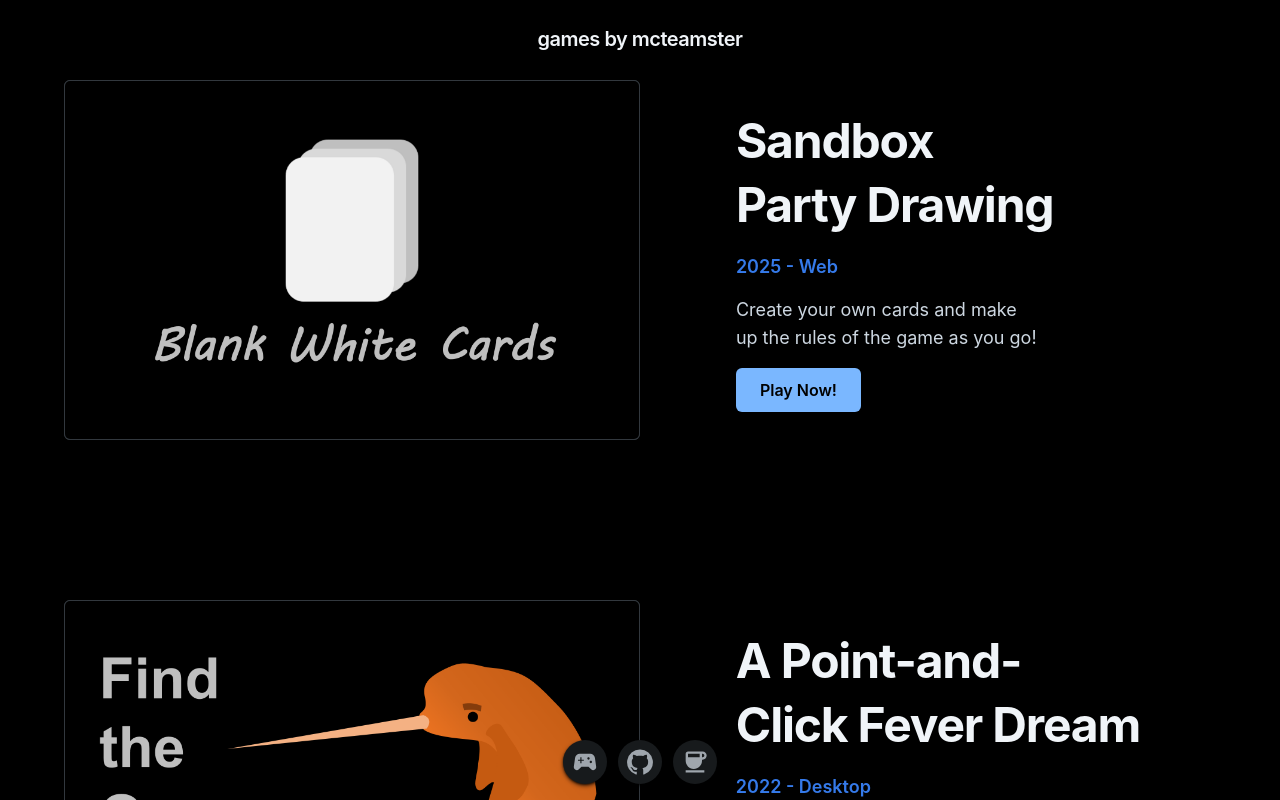
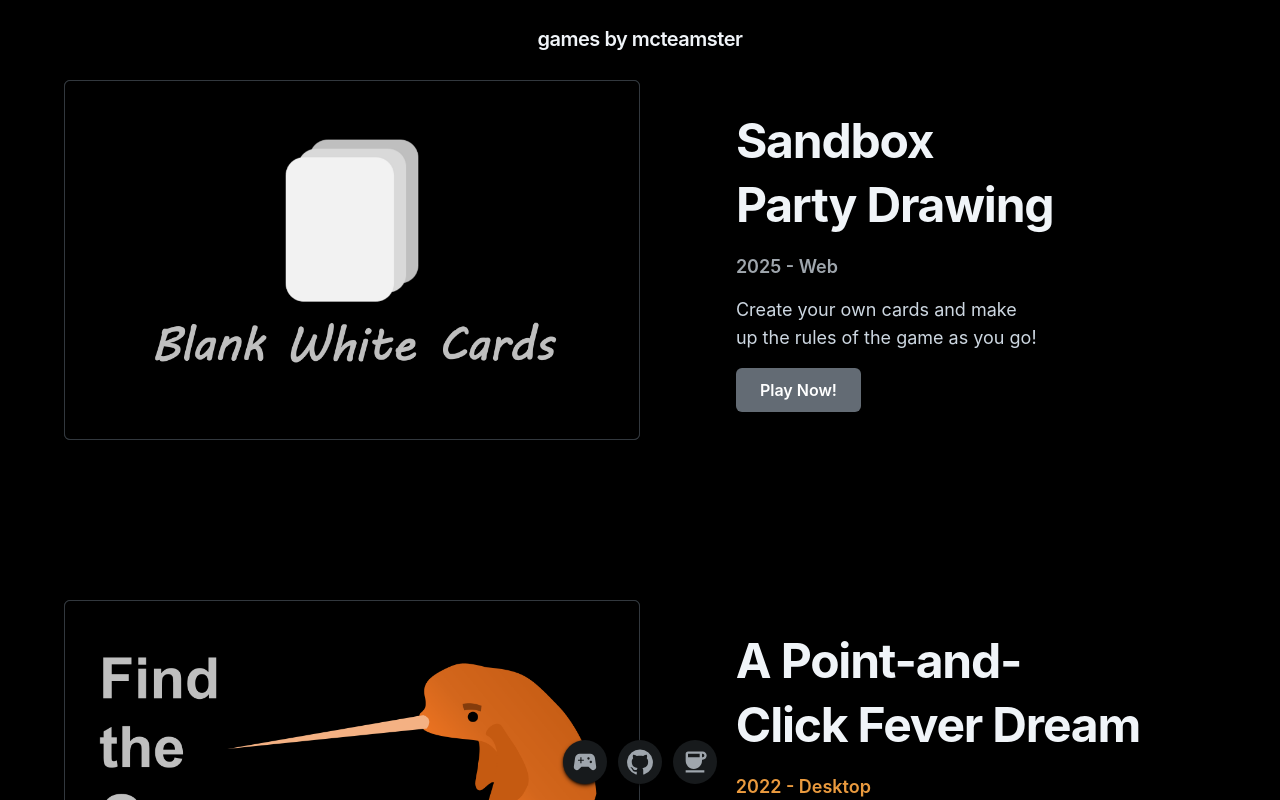
Before and after one commit to mcteamster/mcteamster, a React (Vite) app: page / in a window 1280 px wide. Built offline with nearby package versions, Linux system fonts and the light colour scheme.

Commit message:
styles: add colour schemes

```diff
--- a/src/blocks/GameBlank.tsx
+++ b/src/blocks/GameBlank.tsx
@@ -27,13 +27,13 @@ export default function GameBlank() {
       >
         Sandbox Party Drawing
       </Typography>
-      <Typography color="primary" fontSize="lg" fontWeight="lg">
+      <Typography color="neutral" fontSize="lg" fontWeight="lg">
         2025 - Web
       </Typography>
       <Typography fontSize="lg" textColor="text.secondary" lineHeight="lg">
         Create your own cards and make up the rules of the game as you go!
       </Typography>
-      <Button size='lg' component="a" href="https://white.mcteamster.com/">
+      <Button color="neutral" size='lg' component="a" href="https://white.mcteamster.com/">
         Play Now!
       </Button>
     </TwoSidedLayout>
--- a/src/blocks/GameDrink.tsx
+++ b/src/blocks/GameDrink.tsx
@@ -12,13 +12,13 @@ export default function GameDrink() {
       >
         Aussie Pub Crawl Simulator
       </Typography>
-      <Typography color="primary" fontSize="lg" fontWeight="lg">
+      <Typography color="success" fontSize="lg" fontWeight="lg">
         2021 - Web
       </Typography>
       <Typography fontSize="lg" textColor="text.secondary" lineHeight="lg">
         Get on the beers, COVID Era style.
       </Typography>
-      <Button size='lg' component="a" href="https://drinkingold.mcteamster.com/">
+      <Button color="success" size='lg' component="a" href="https://drinkingold.mcteamster.com/">
         Play Now!
       </Button>
     </TwoSidedLayout>
--- a/src/blocks/GameHalloween.tsx
+++ b/src/blocks/GameHalloween.tsx
@@ -18,7 +18,7 @@ export default function GameHalloween() {
       <Typography fontSize="lg" textColor="text.secondary" lineHeight="lg">
         A 2D side shooter that pushes the limits of what Office can do.
       </Typography>
-      <Button size='lg' component="a" href="https://mcteamster.itch.io/halloween">
+      <Button color="primary" size='lg' component="a" href="https://mcteamster.itch.io/halloween">
         Download
       </Button>
     </TwoSidedLayout>
--- a/src/blocks/GameOrange.tsx
+++ b/src/blocks/GameOrange.tsx
@@ -12,13 +12,13 @@ export default function GameOrange() {
       >
         A Point-and-Click Fever Dream
       </Typography>
-      <Typography color="primary" fontSize="lg" fontWeight="lg">
+      <Typography color="warning" fontSize="lg" fontWeight="lg">
         2022 - Desktop
       </Typography>
       <Typography fontSize="lg" textColor="text.secondary" lineHeight="lg">
         Can you overcome your crippling hangover and find the Orange Narwhal?
       </Typography>
-      <Button size='lg' component="a" href="https://orange.mcteamster.com/">
+      <Button color="warning" size='lg' component="a" href="https://orange.mcteamster.com/">
         Play Now!
       </Button>
     </TwoSidedLayout>
--- a/src/blocks/GameTwinge.tsx
+++ b/src/blocks/GameTwinge.tsx
@@ -12,13 +12,13 @@ export default function GameTwinge() {
       >
         One-Button Co-Op Counting
       </Typography>
-      <Typography color="primary" fontSize="lg" fontWeight="lg">
+      <Typography color="danger" fontSize="lg" fontWeight="lg">
         2022 - Web
       </Typography>
       <Typography fontSize="lg" textColor="text.secondary" lineHeight="lg">
         How hard could it possibly be to count upwards together?
       </Typography>
-      <Button size='lg' component="a" href="https://twinge.mcteamster.com/">
+      <Button color="danger" size='lg' component="a" href="https://twinge.mcteamster.com/">
         Play Now!
       </Button>
     </TwoSidedLayout>
```
